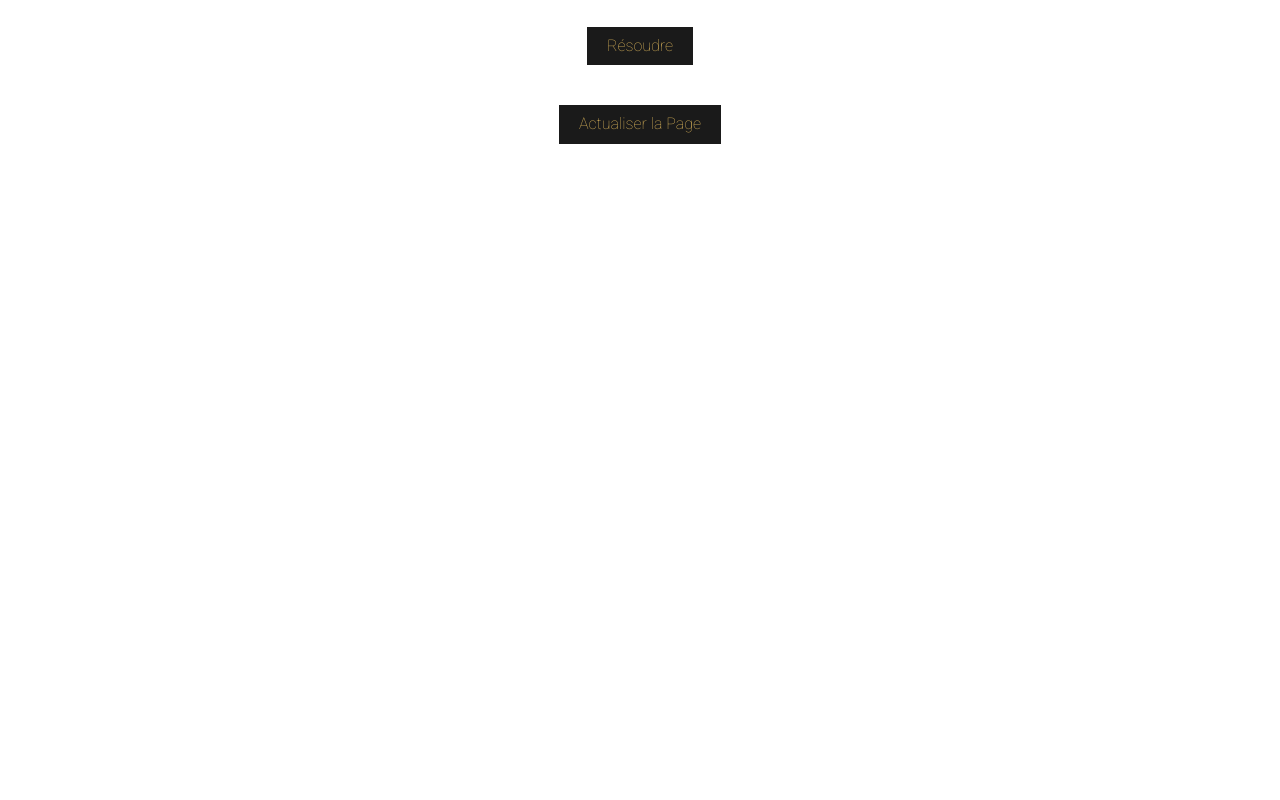
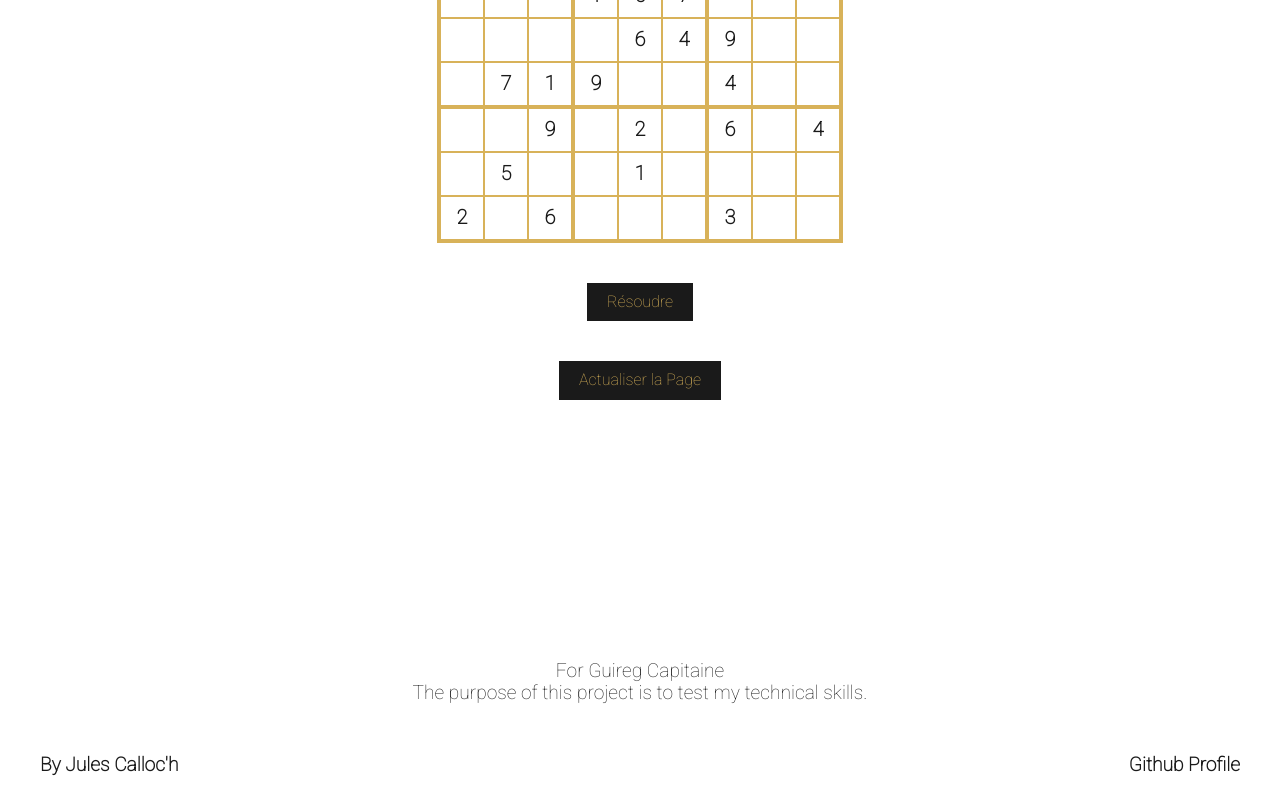
Before and after one commit to sobekkkk/sudokuSolverWeb, a Vue app: page / in a window 1280 px wide. Shown: the part 1469-2269 px from the top of the page. Before the commit the page ends 1633 px from the top, so only its background shows below. Built offline with nearby package versions, Linux system fonts and the light colour scheme; a web font is replaced by a local one.

Commit message:
footer added

```diff
--- a/src/App.vue
+++ b/src/App.vue
@@ -3,6 +3,7 @@
   <div id="app">
     <Header/>
     <Home/>
+    <Footer/>
 
   </div>
 
@@ -18,8 +19,9 @@ export default{
   name: 'App',
   components : {
     Home,
-    Footer,
-    Header
+    Header,
+    Footer
+
 
   }
 
--- a/src/components/footer.vue
+++ b/src/components/footer.vue
@@ -1,5 +1,13 @@
 <template>
   <div class="footer">
+    <div class="top">
+      <p>For Guireg Capitaine</p>
+      <p>The purpose of this project is to test my technical skills.</p>
+    </div>
+    <div class="bottom">
+      <p>By Jules Calloc'h</p>
+      <a href="https://github.com/sobekkkk">Github Profile</a>
+    </div>
 
   </div>
 </template>
@@ -13,8 +21,51 @@ export default {
 
 <style lang="scss">
 .footer{
-    border: 1px solid blue;
-    width: 100%;
-    height: 10vh;
+  height: 140px;
+
+  .top{
+    display:flex;
+    flex-direction: column;
+    justify-content: center;
+    align-items: center;
+
+    p{
+      font-size: 1.2rem;
+      font-weight: 500;
+      font-family: 'Roboto', sans-serif;
+      font-size: 1.2rem;
+      color: #1a1a1a;
+      margin: 0px;
+    }
+
+  }
+
+  .bottom{
+    display:flex;
+    flex-direction: row;
+    justify-content: space-between;
+    align-items: center;
+    margin-top: 50px;
+    p{
+      font-size: 1.2rem;
+      font-weight: bold;
+      font-family: 'Roboto', sans-serif;
+      font-size: 1.2rem;
+      color: #1a1a1a;
+      margin: 0px;
+    }
+
+    a{
+      font-size: 1.2rem;
+      font-weight: bold;
+      font-family: 'Roboto', sans-serif;
+      font-size: 1.2rem;
+      color: #1a1a1a;
+      margin: 0px;
+      text-decoration: none;
+      outline: none;
+    }
+  }
+
 }
 </style>
--- a/src/page/Home.vue
+++ b/src/page/Home.vue
@@ -38,6 +38,7 @@
                 </button>
             </div>
         </div>
+        <div class="spacer--footer"></div>
     </div>
 </div>
 </template>
@@ -146,9 +147,7 @@ export default {
 
 
 .home {
-    scroll-behavior: smooth;
     width: 100%;
-    height: 80vh;
 
     .main {
         width: 100%;
@@ -268,12 +267,14 @@ export default {
                 border: none;
                 cursor: pointer;
 
+                &:hover {
+                background-color: #D8B259;
+                color: #1a1a1a;
+                }
+
             }
 
-            button:hover {
-                background-color: #D8B259;
-                color: #1a1a1a;
-            }
+
         }
 
 
@@ -281,7 +282,11 @@ export default {
 
     .spacer {
         width: 100%;
-        height: 25%;
+        margin-top: 25rem;
+    }
+    .spacer--footer{
+        width: 100%;
+        margin-top: 15rem;
     }
 
 
```
